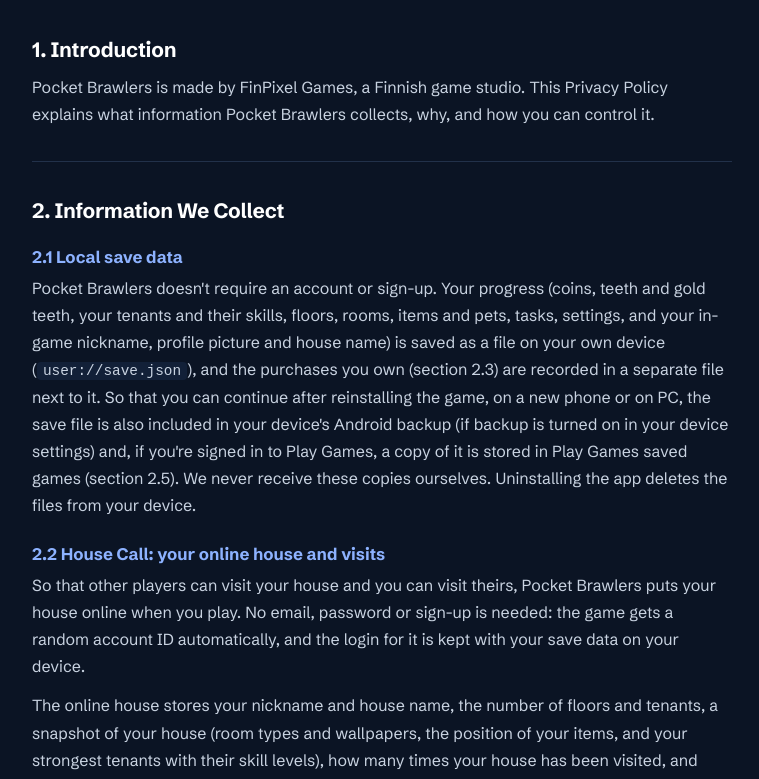
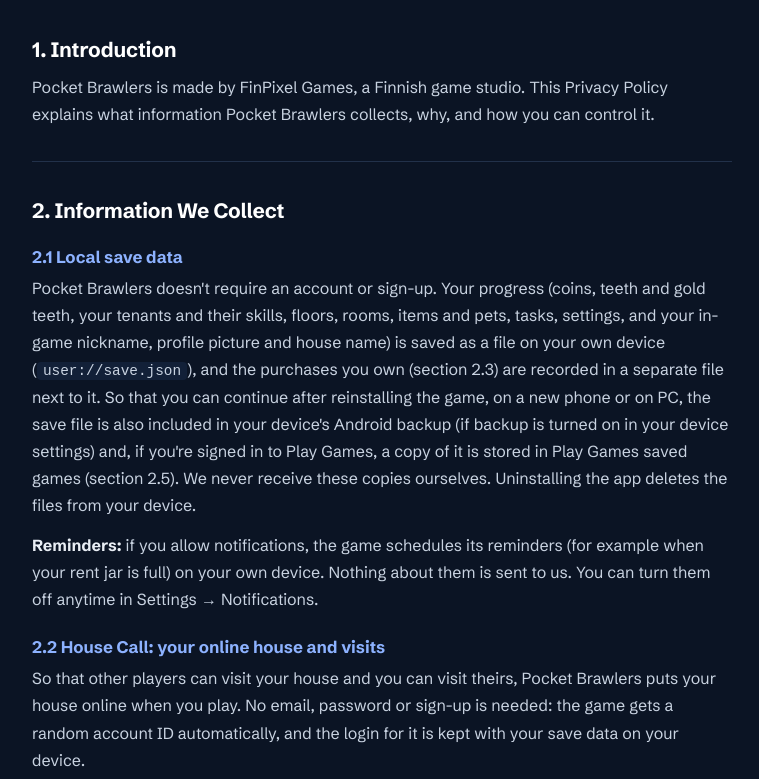
Before and after one commit to Finpixelgames/Finpixelgames.github.io, a plain HTML site: page pocket-brawlers-privacy-policy.html in a window 1280 px wide. Shown: the part 252-1031 px from the top of the page, without its empty margins (258-1017 px from the left). Drawn offline with Linux system fonts and the light colour scheme.

Commit message:
Pocket Brawlers: tietosuojaseloste, paikalliset muistutukset
Co-Authored-By: Claude Opus 5.5 <noreply@anthropic.com>

```diff
--- a/pocket-brawlers-privacy-policy.html
+++ b/pocket-brawlers-privacy-policy.html
@@ -39,6 +39,7 @@
 
         <h3>2.1 Local save data</h3>
         <p>Pocket Brawlers doesn't require an account or sign-up. Your progress (coins, teeth and gold teeth, your tenants and their skills, floors, rooms, items and pets, tasks, settings, and your in-game nickname, profile picture and house name) is saved as a file on your own device (<code>user://save.json</code>), and the purchases you own (section 2.3) are recorded in a separate file next to it. So that you can continue after reinstalling the game, on a new phone or on PC, the save file is also included in your device's Android backup (if backup is turned on in your device settings) and, if you're signed in to Play Games, a copy of it is stored in Play Games saved games (section 2.5). We never receive these copies ourselves. Uninstalling the app deletes the files from your device.</p>
+        <p><strong>Reminders:</strong> if you allow notifications, the game schedules its reminders (for example when your rent jar is full) on your own device. Nothing about them is sent to us. You can turn them off anytime in Settings &rarr; Notifications.</p>
 
         <h3>2.2 House Call: your online house and visits</h3>
         <p>So that other players can visit your house and you can visit theirs, Pocket Brawlers puts your house online when you play. No email, password or sign-up is needed: the game gets a random account ID automatically, and the login for it is kept with your save data on your device.</p>
```
